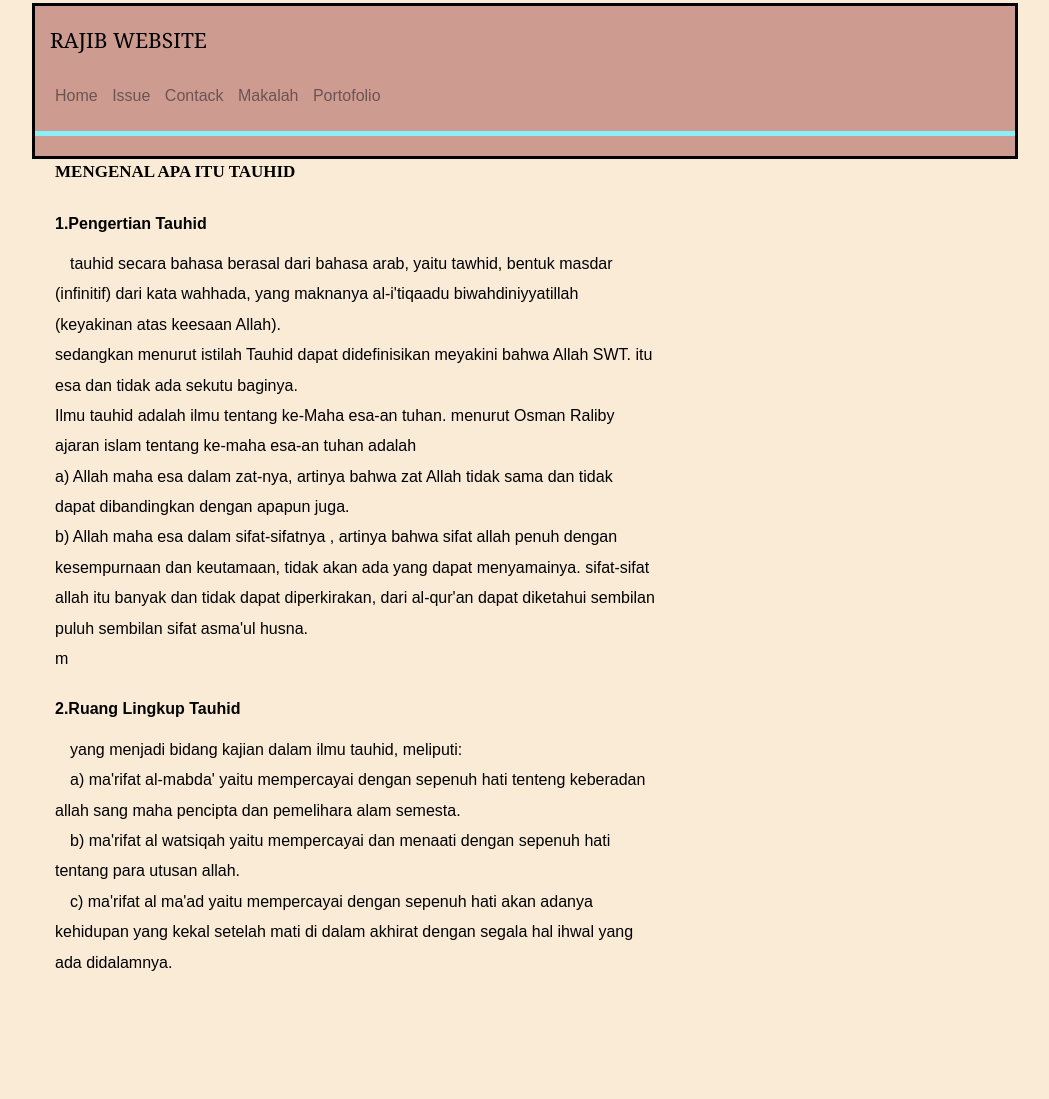
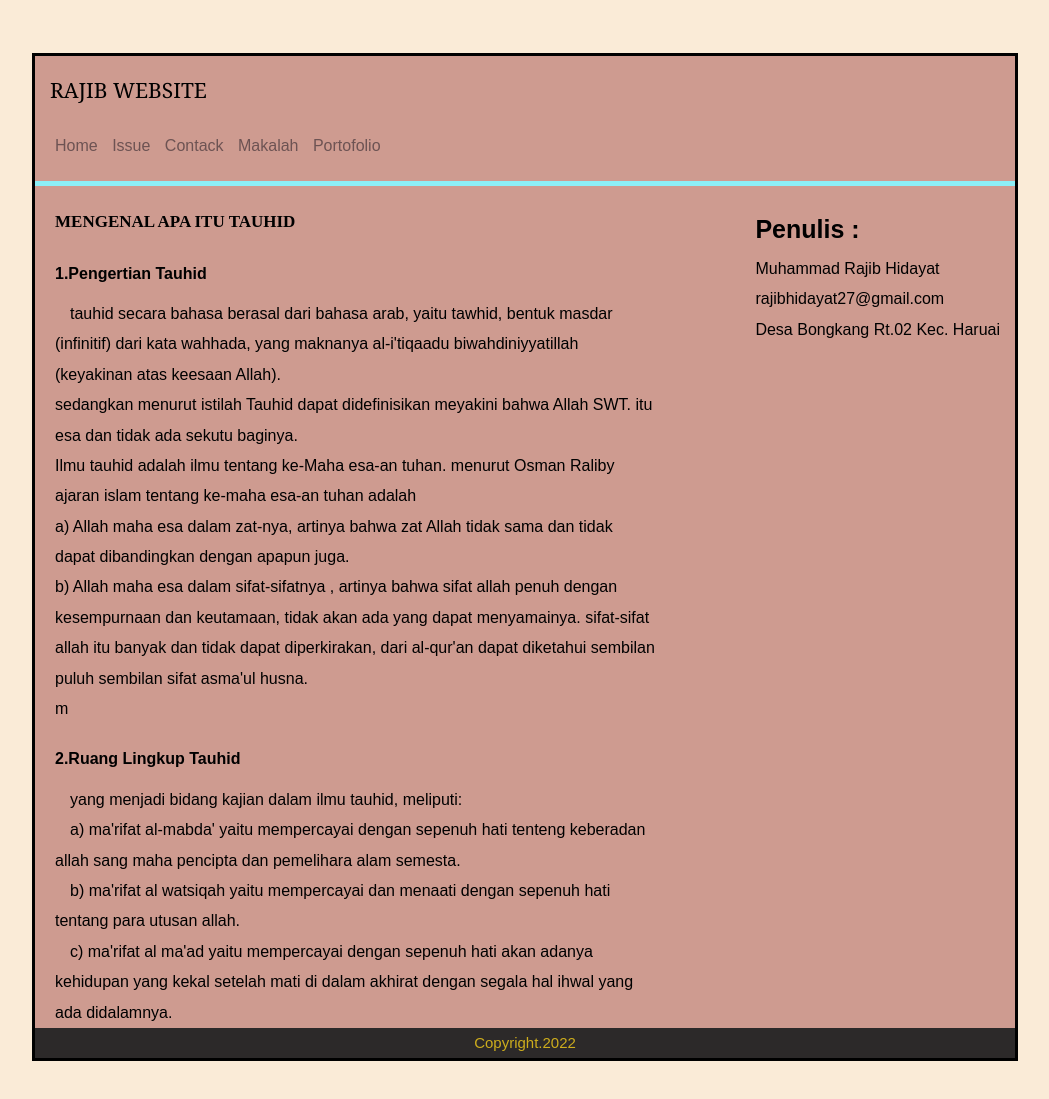
Before and after one commit to RAJIBPROGRAMMING/latihan-remote-git, a plain HTML site: page index.html in a window 1280 px wide. Shown: the part 77-1176 px from the top of the page, without its empty margins (115-1164 px from the left). Before the commit the page ends 1055 px from the top, so only its background shows below. Drawn offline with Linux system fonts and the light colour scheme.

Commit message:
menambahkan beberapa hal pada html dan css

```diff
--- a/index.html
+++ b/index.html
@@ -8,6 +8,7 @@
     <link rel="stylesheet" href="style.css">
 </head>
 <body>
+    <div class="blank"></div>
     <div class="container">
         <div class="header">
             <h1>rajib website</h1>
@@ -49,7 +50,18 @@
             </div>
 
             <div class="sidebar">
+                <h1>penulis :</h1>
+                <ul>
+                    <li>muhammad rajib hidayat</li>
+                    <li><a href="mailto: rajibhidayat27@gmail.com">rajibhidayat27@gmail.com</a></li>
+                    <li>desa bongkang rt.02 kec. haruai</li>
+                </ul>
+            </div>
 
+            <div class="clear"></div>
+
+            <div class="copy">
+                <p>copyright.2022</p>
             </div>
         </div>
     </div>
--- a/style.css
+++ b/style.css
@@ -51,6 +51,12 @@ body {
     font-family: Arial, Helvetica, sans-serif;
     background-color: antiquewhite;
     line-height: 1.9;
+}
+
+/* untuk bagian yang ngambang diatas*/
+.blank {
+    height: 50px;
+    background-color: rgb(223, 49, 78);
 }
 
 .container{
@@ -120,3 +126,46 @@ body {
 .main dd{
     text-indent: 15px;
 }
+
+/* sidebar */
+.sidebar{
+    float: right;
+    text-transform: capitalize;
+    margin-right: 15px;
+}
+
+.sidebar h1{
+    font-weight: bold;
+    font-size: 25px;
+}
+
+.sidebar a{
+    text-decoration: none;
+    color: black;
+    text-transform: lowercase;
+    transition: 5ms;
+    padding: 10px;
+    padding-left: 0;
+}
+.sidebar a:hover {
+    background-color: rgb(101, 255, 229);
+    font-family: 'Times New Roman', Times, serif;
+    box-sizing: border-box;
+    border-radius: 10px;
+}
+
+.clear{
+    clear: both;
+}
+
+.copy {
+    height: 30px;
+    background-color: rgb(44, 41, 41);
+    text-align: center;
+    line-height: 30px;
+}
+.copy p{
+    color: rgba(233, 195, 27, 0.856);
+    text-transform: capitalize;
+    font-size: 15px;
+}
```
